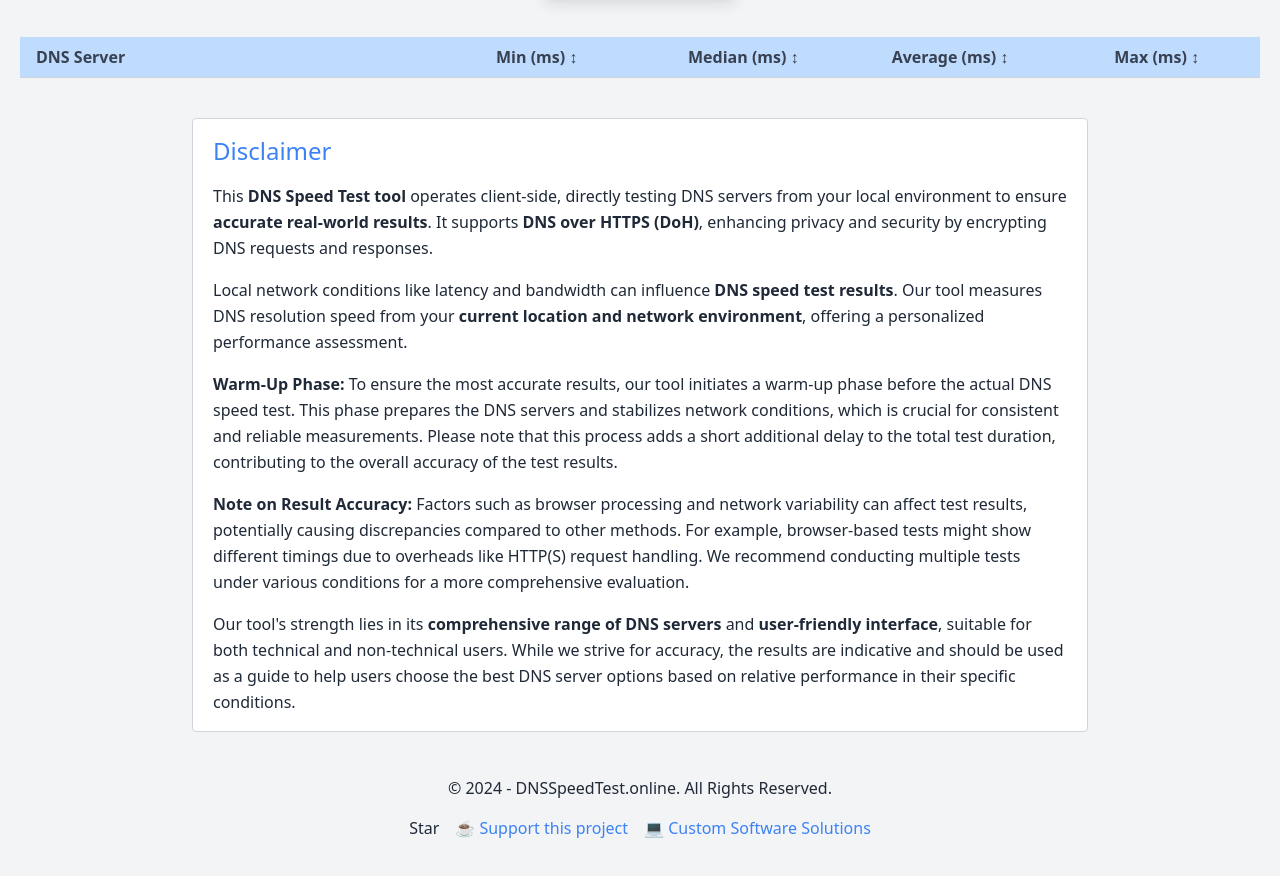
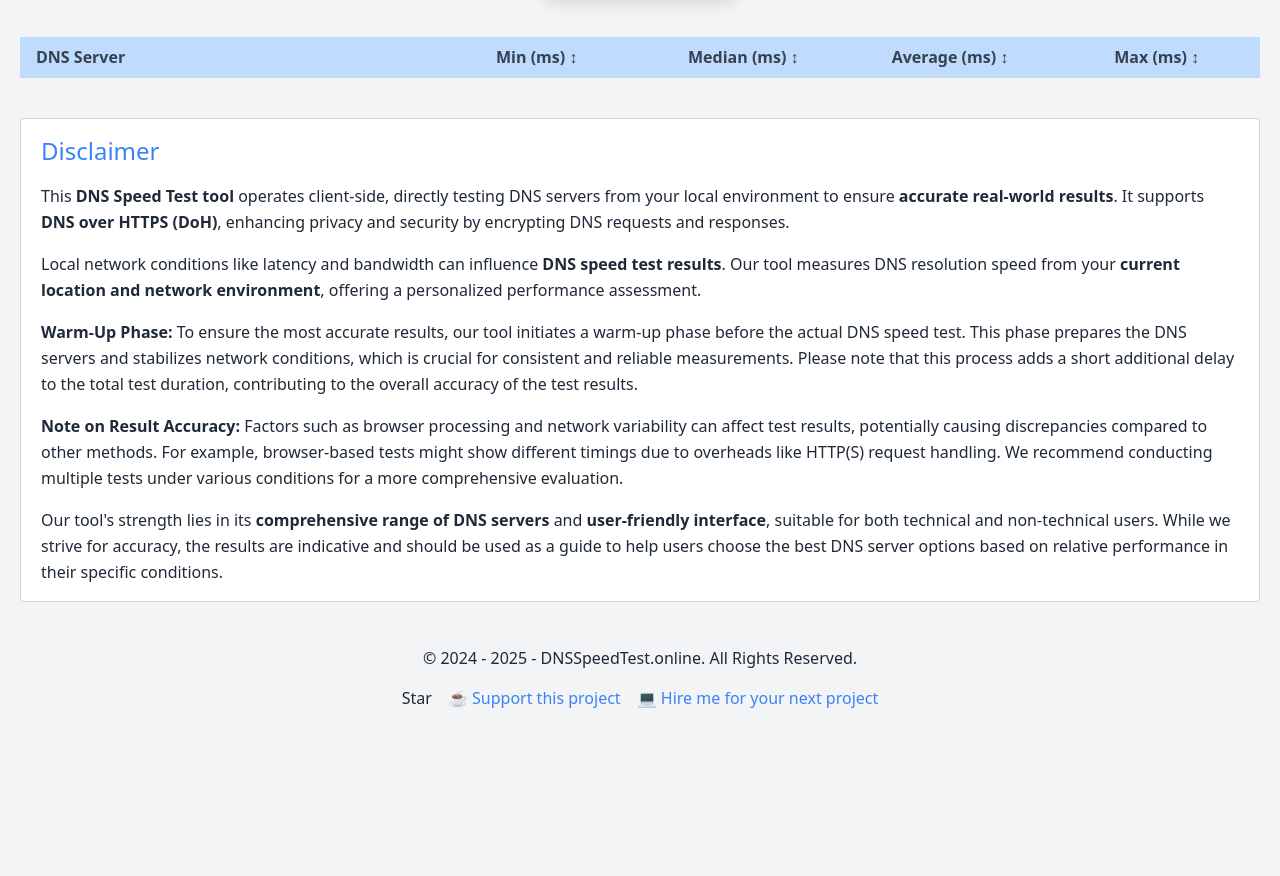
Before and after one commit to BrainicHQ/DoHSpeedTest, a plain HTML site: page index.html in a window 1280 px wide. Shown: the part 302-1178 px from the top of the page. After the commit the page ends 1064 px from the top, so only its background shows below. Drawn offline with nearby package versions, Linux system fonts and the light colour scheme; some packages are replaced by stand-ins of ours; a script that the page names is missing.

Commit message:
fix: update disclaimer year and modify footer link text

```diff
--- a/index.html
+++ b/index.html
@@ -211,7 +211,7 @@
     </button>
 </div>
 <div id="disclaimer"
-     class="mt-10 px-5 py-4 bg-white border border-gray-300 rounded text-left max-w-4xl mx-auto leading-relaxed space-y-4 dark:bg-gray-800 dark:border-gray-700 dark:text-gray-200">
+     class="mt-10 px-5 py-4 bg-white border border-gray-300 rounded text-left max-w-7xl mx-auto leading-relaxed space-y-4 dark:bg-gray-800 dark:border-gray-700 dark:text-gray-200">
     <h2 class="text-2xl text-blue-500 mb-4 dark:text-blue-400">Disclaimer</h2>
     <p>This <strong>DNS Speed Test tool</strong> operates client-side, directly testing DNS servers from your local
         environment to ensure <strong>accurate real-world results</strong>. It supports <strong>DNS over HTTPS
@@ -238,7 +238,7 @@
 </div>
 <footer class="text-center py-3 mt-3 bg-gray-100 text-gray-800 dark:bg-gray-900 dark:text-gray-400 relative">
     <div class="container mx-auto px-4 py-5 text-center">
-        <p class="mb-4">© 2024 - DNSSpeedTest.online. All Rights Reserved.</p>
+        <p class="mb-4">© 2024 - 2025 - DNSSpeedTest.online. All Rights Reserved.</p>
         <div class="flex justify-center space-x-4">
             <a rel="noopener noreferrer" class="github-button" href="https://github.com/BrainicHQ/DoHSpeedTest"
                data-color-scheme="no-preference: light; light: light; dark: dark;" data-show-count="true"
@@ -251,7 +251,7 @@
             <a href="https://brainic.io/?utm_source=dnsspeedtest" target="_blank" title="software company in romania"
                aria-label="Software development services"
                class="text-blue-500 hover:underline dark:hover:text-blue-300">
-                💻 Custom Software Solutions
+                💻 Hire me for your next project
             </a>
         </div>
     </div>
```
